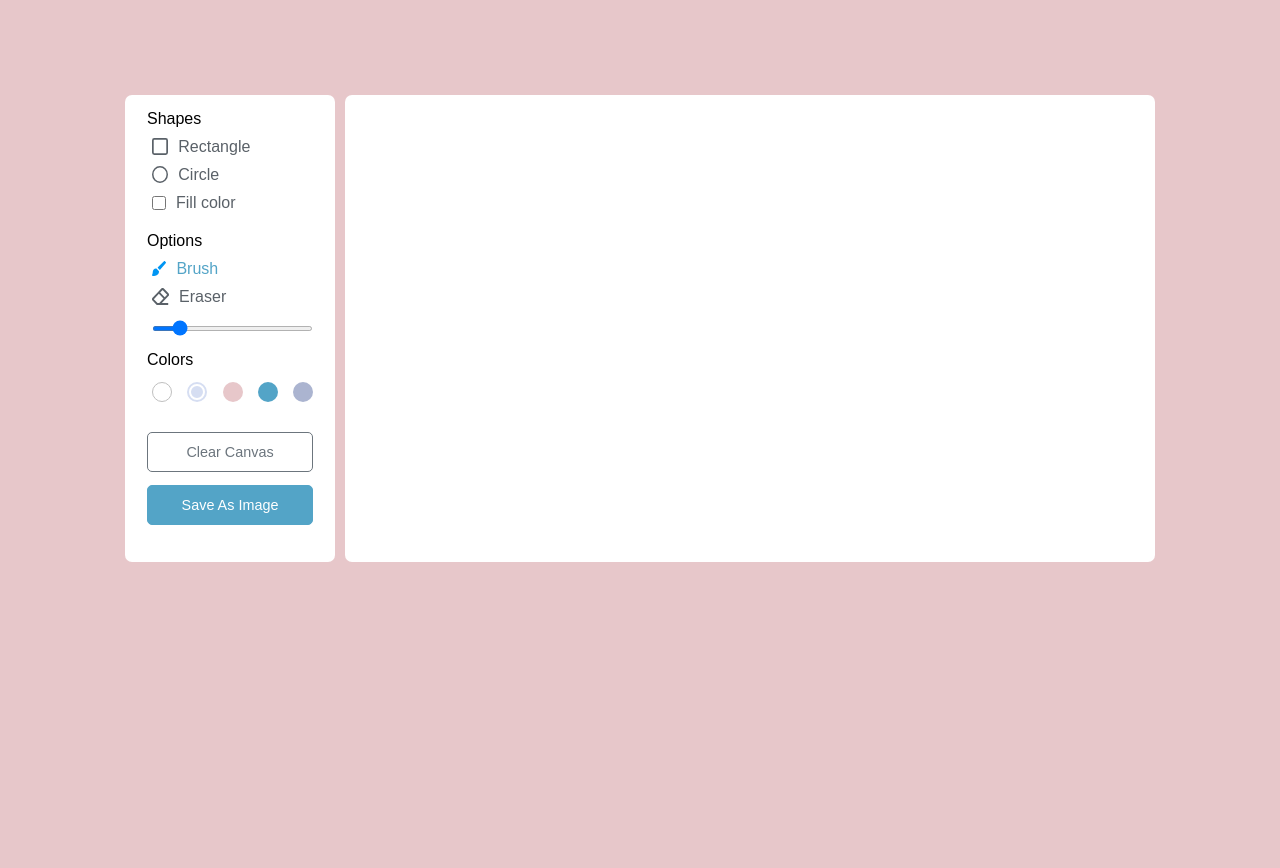
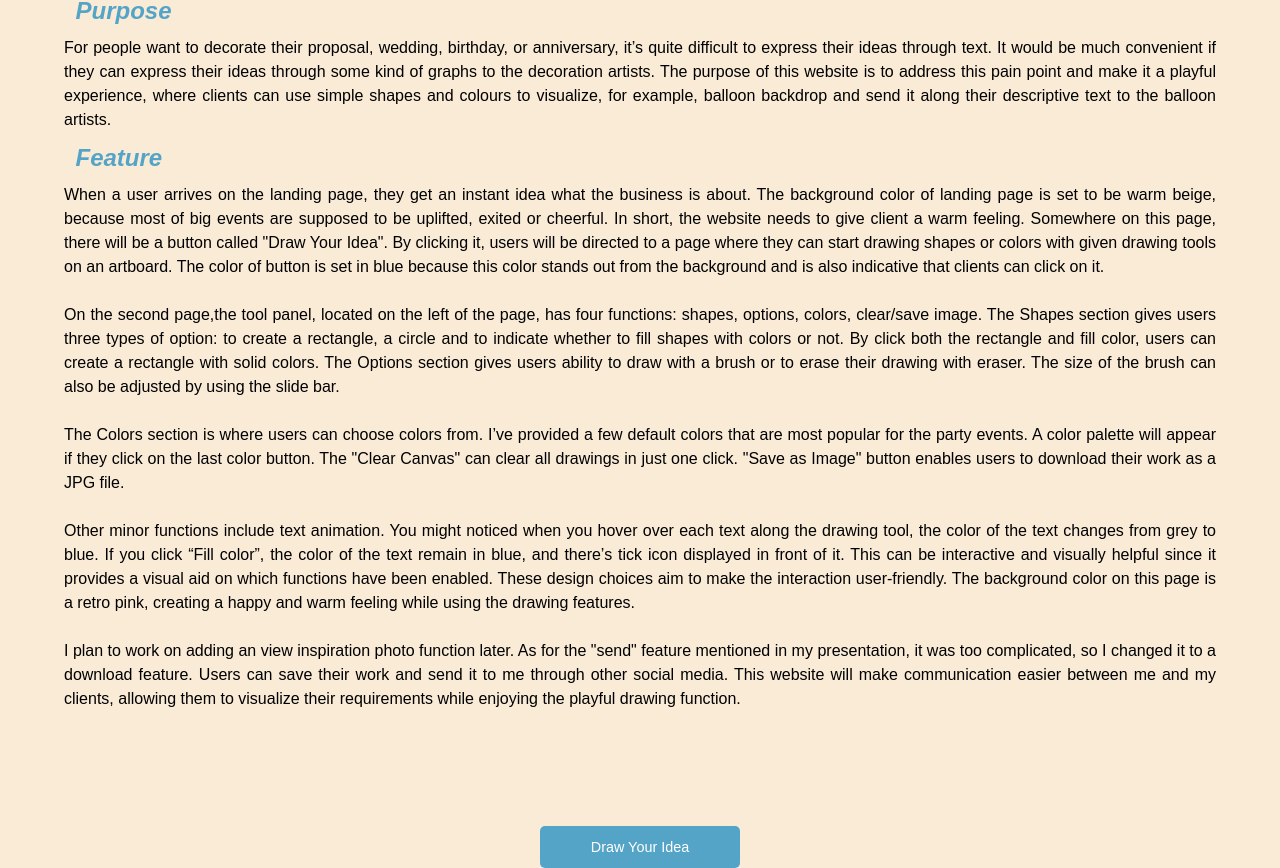
Before and after one commit to IrisGUO0115/irisguo0115.github.io, a plain HTML site: page im-2310/a3/index.html in a window 1280 px wide. Shown: the part 72-940 px from the top of the page. Before the commit the page ends 800 px from the top, so only its background shows below. Drawn offline with Linux system fonts and the light colour scheme.

Commit message:
Add files via upload

```diff
--- a/im-2310/a3/index.html
+++ b/im-2310/a3/index.html
@@ -1,77 +1,54 @@
 <!DOCTYPE html>
 
-<html lang="en" dir="ltr">
+<html lang="en">
 
   <head>
 
     <meta charset="utf-8" name="viewport" content="width=device-width, initial-scale=1.0">
 
-    <link rel="stylesheet" href="style.css">
+    <link rel="stylesheet" href="landingpage.css">
 
-    <script src="script.js" defer></script>
+    <script src="script.js"></script>
 
   </head>
 
   <body>
+   <div class="main">
+    <h1>Party Idea TIME</h1>
+    <h2> Purpose </h2>
 
-   <div class="container">
-    <section class="tools-board">
-      <div class="row">
-        <label class="title">Shapes</label>
-        <ul class="options">
-          <li class="option tool" id="rectangle">
-            <img src="icons/rectangle.svg" alt="">
-            <span>Rectangle</span>
-          </li>
-          <li class="option tool" id="circle">
-            <img src="icons/Circle.svg" alt="">
-            <span>Circle</span>
-          </li>
-          <li class="option">
-            <input type="checkbox" id="fill-color">
-            <label for="fill-color">Fill color</label>
-          </li>
-        </ul>
-      </div>
-      <div class="row">
-        <label class="title">Options</label>
-        <ul class="options">
-          <li class="option active tool" id="brush">
-            <img src="icons/brush.svg" alt="">
-            <span>Brush</span>
-          </li>
-          <li class="option tool" id="eraser">
-            <img src="icons/eraser.svg" alt="">
-            <span>Eraser</span>
-          </li>
-          <li class="option">
-            <input type="range" id="size-slider" min="1" max="30" value="5">
-          </li>
-        </ul>
-      </div>
-      <div class="row colors">
-        <label class="title">Colors</label>
-        <ul class="options">
-          <li class="option"></li>
-          <li class="option selected"></li>
-          <li class="option"></li>
-          <li class="option"></li>
-          <li class="option">
-            <input type="color" id="color-picker" value="#abb4d0">
-          </li>
-        </ul>
-      </div>
-      <div class="row buttons">
-        <button class="clear-canvas">Clear Canvas</button>
-        <button class="save-img">Save As Image</button>
-      </div>
-    </section>
-    <section class="drawing-board">
-       <canvas></canvas>
-    </section>
-   </div>
+    <p>For people want to decorate their proposal, wedding, birthday, or anniversary, it’s quite difficult to express their ideas through text.
+      It would be much convenient if they can express their ideas through some kind of graphs to the decoration artists.
+      The purpose of this website is to address this pain point and make it a playful experience,
+      where clients can use simple shapes and colours to visualize, for example, balloon backdrop and send it along their descriptive text to the balloon artists. </p>
 
+    <h2>Feature</h2>
+      <p>When a user arrives on the landing page, they get an instant idea what the business is about.
+      The background color of landing page is set to be warm beige, because most of big events are supposed to be uplifted,
+      exited or cheerful. In short, the website needs to give client a warm feeling.
 
+      Somewhere on this page, there will be a button called "Draw Your Idea". By clicking it, users will be directed to a page where they can start drawing shapes or colors with given
+      drawing tools on an artboard. The color of button is set in blue because this color stands out from the background and is also indicative that clients can click on it.<br>
+
+      <br>On the second page,the tool panel, located on the left of the page, has four functions: shapes, options, colors, clear/save image. The Shapes section gives users three types of option: to create a rectangle, a circle and to indicate whether to fill shapes with colors or not. By click both the rectangle and fill color, users can create a rectangle with solid colors.
+      The Options section gives users ability to draw with a brush or to erase their drawing with eraser. The size of the brush can also be adjusted by using the slide bar.<br>
+
+      <br>The Colors section is where users can choose colors from. I’ve provided a few default colors that are most popular for the party events. A color palette will appear if they click on the last color button.
+      The "Clear Canvas" can clear all drawings in just one click. "Save as Image" button enables users to download their work as a JPG file.<br>
+
+      <br>Other minor functions include text animation. You might noticed when you hover over each text along the drawing tool, the color of the text changes from grey to blue. If you click “Fill color”,
+       the color of the text remain in blue, and there’s tick icon displayed in front of it. This can be interactive and visually helpful since it provides a visual aid on which functions have been enabled. These design choices aim to make the interaction user-friendly.
+       The background color on this page is a retro pink, creating a happy and warm feeling while using the drawing features. <br>
+       <br>I plan to work on adding an view inspiration photo function later.
+       As for the "send" feature mentioned in my presentation, it was too complicated, so I changed it to a download feature.
+       Users can save their work and send it to me through other social media. This website will make communication easier between me and my clients, allowing them to visualize
+       their requirements while enjoying the playful drawing function.
+
+      </p>
+
+    <button><a href="./drawing.html">Draw Your Idea</a></button>
+
+  </div>
   </body>
 
 </html>
```
Also changed, not shown: im-2310/a3/drawing.html (added, +77 -0 lines).
